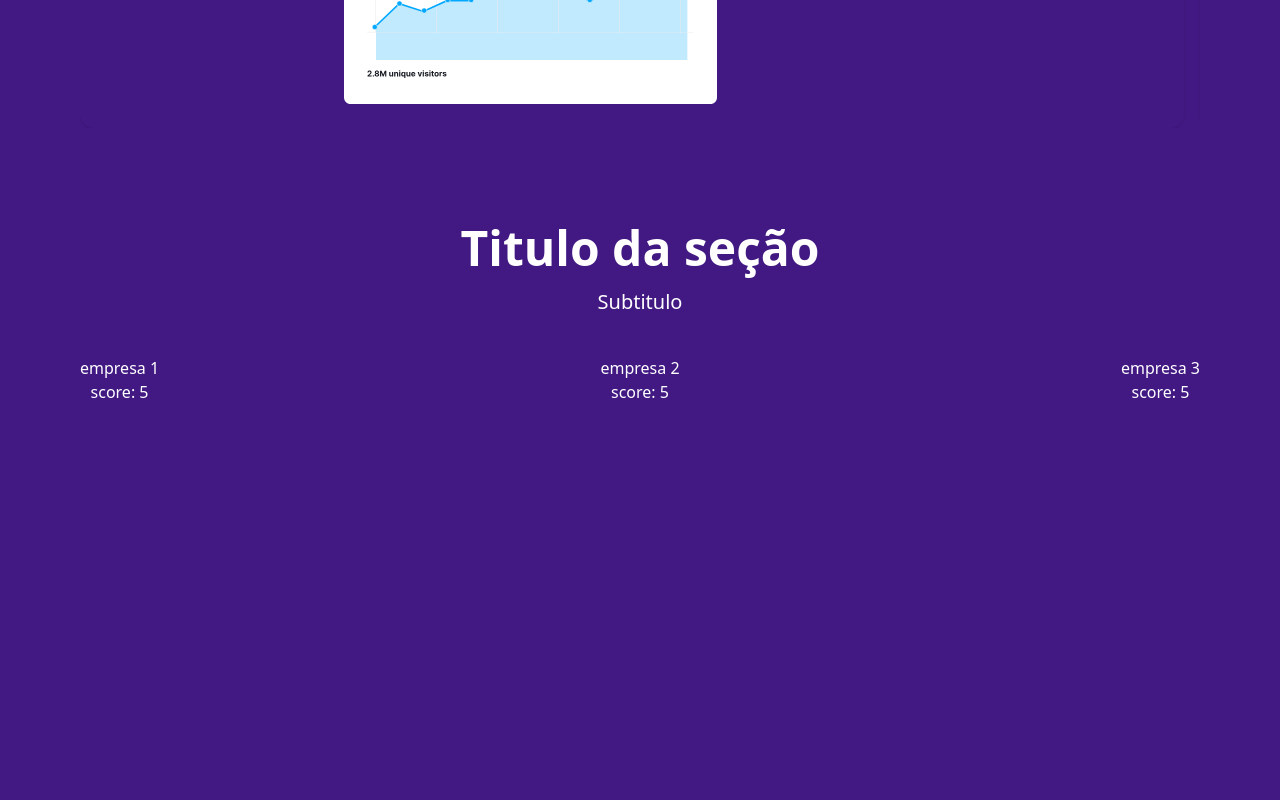
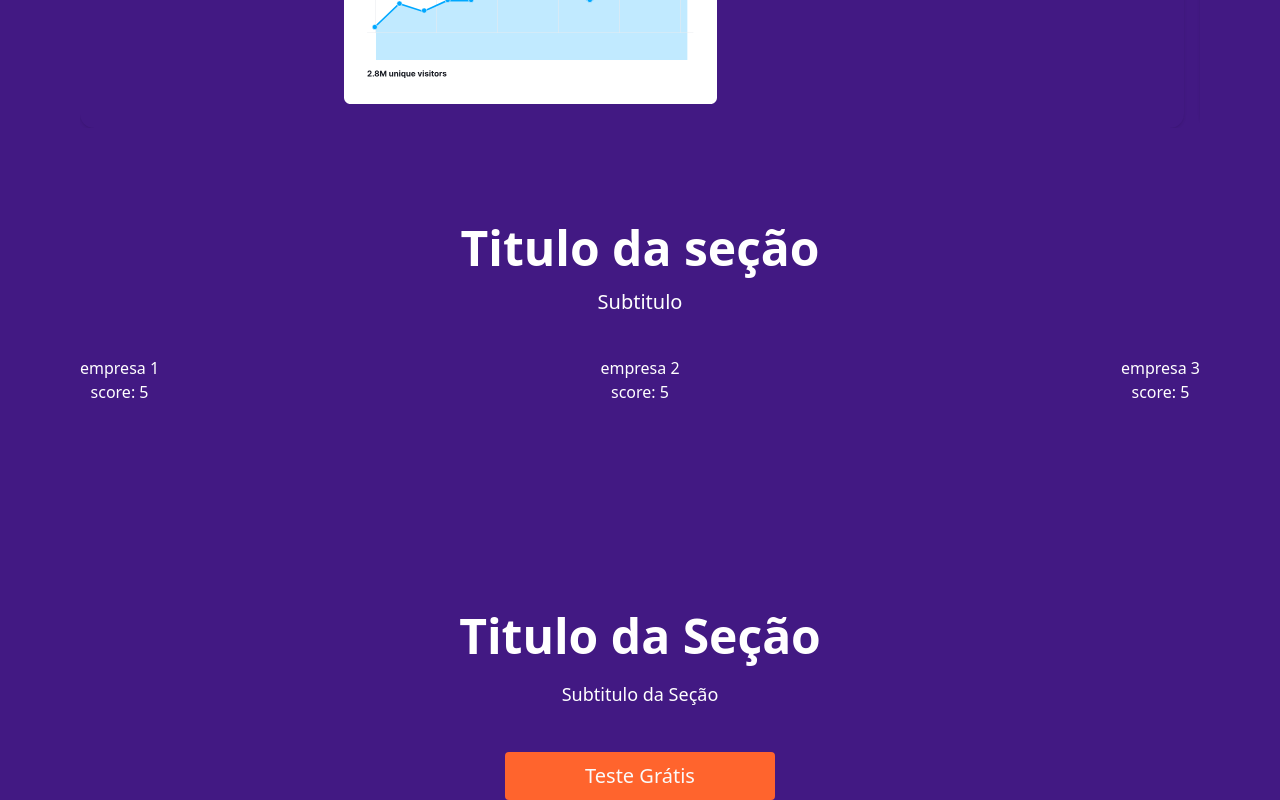
Before and after one commit to GabrielSilveira97/serpfy, a React (Vite) app: page / in a window 1280 px wide. Shown: the part 3045-3845 px from the top of the page. Before the commit the page ends 3545 px from the top, so only its background shows below. Built offline with nearby package versions, Linux system fonts and the light colour scheme.

Commit message:
feat: add CTA Section

```diff
--- a/src/App.tsx
+++ b/src/App.tsx
@@ -1,5 +1,6 @@
 import AISectionComponent from "./components/layout/AISection"
 import CommentsSectionComponent from "./components/layout/Comments"
+import CTASectionComponent from "./components/layout/CTASection"
 import HeroComponent from "./components/layout/Hero"
 import MetricsSectionComponent from "./components/layout/Metrics"
 import NavbarComponent from "./components/layout/Navbar"
@@ -20,6 +21,7 @@ function App() {
       <MetricsSectionComponent/>
       <CommentsSectionComponent/>
       <ScoreSectionComponent/>
+      <CTASectionComponent/>
     </main>
   )
 }
--- /dev/null
+++ b/src/components/layout/CTASection.tsx
@@ -0,0 +1,14 @@
+import { Button } from "../ui/button"
+
+const CTASectionComponent = () => {
+    return(
+        <section className="px-2 md:px-20 flex flex-col justify-center items-center pt-28 gap-5">
+            <h1 className="text-5xl font-semibold">Titulo da Seção</h1>
+            <h2 className="text-lg">Subtitulo da Seção</h2>
+            <Button className="bg-primary py-6 px-20 text-xl mt-6">Teste Grátis</Button>
+        </section>
+    )
+}
+
+
+export default CTASectionComponent
```
